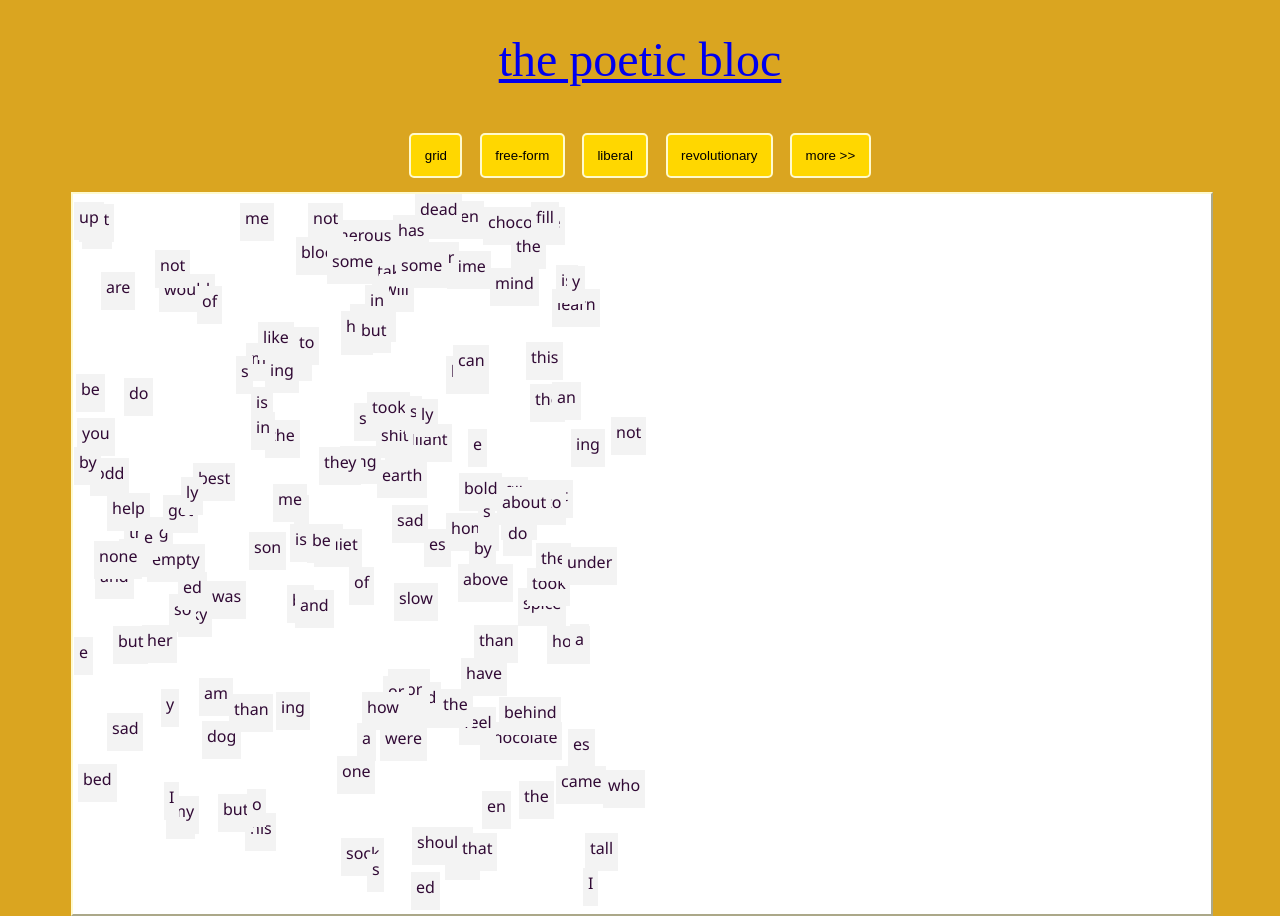
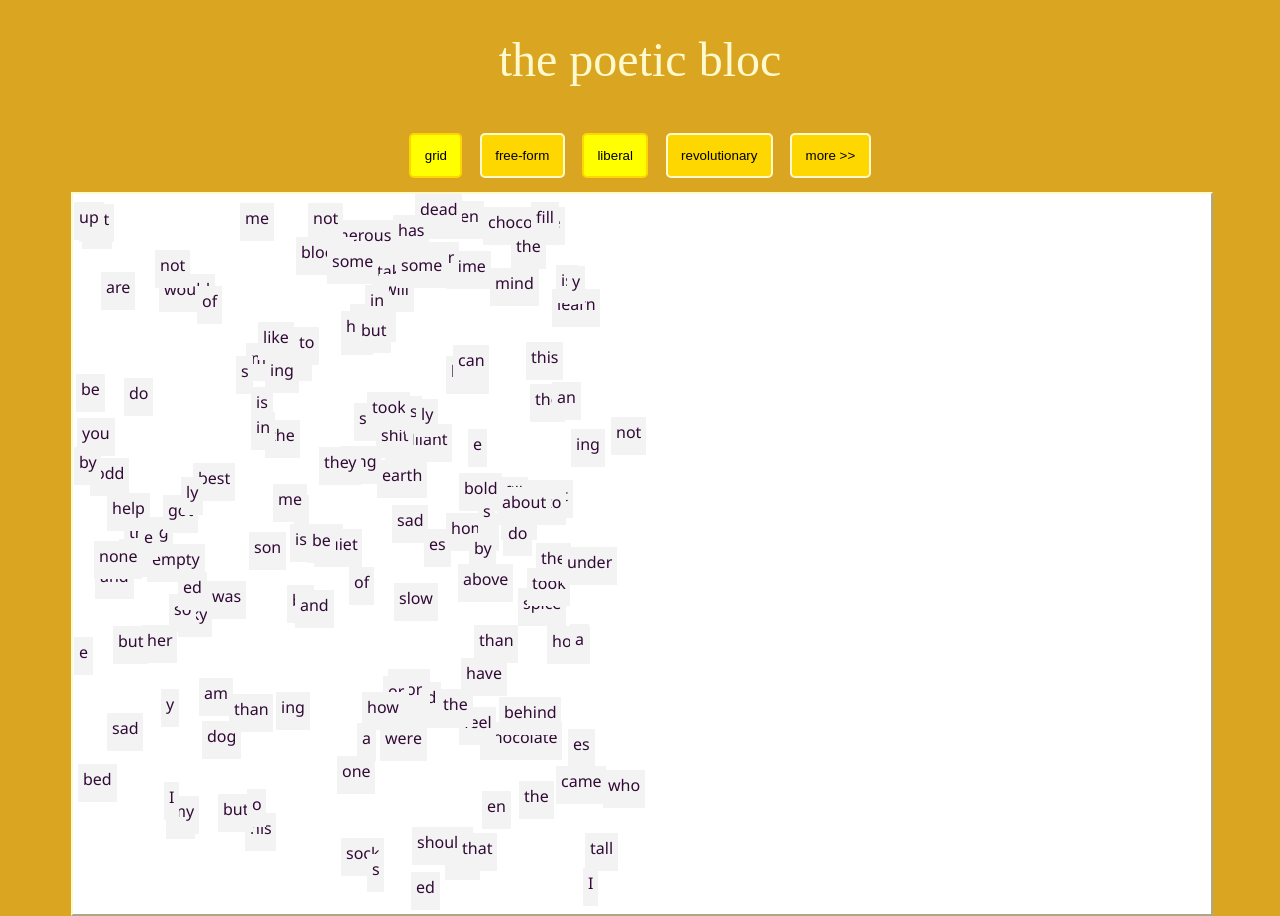
Before and after one commit to ruemca/the-poetic-bloc, a plain HTML site: page index.html in a window 1280 px wide. Shown: the top 916 px of the page. Drawn offline with nearby package versions, Linux system fonts and the light colour scheme; files that its build step writes are made by us from their sources; files whose address does not match are found by name; a web font is replaced by a local one.

Commit message:
Updated all files
updates:
- delete theme word elements when box unchecked
- change styles for buttons with current settings
- leave one side of container blank for poetry formation
- play with new structure in alternative 'revolutionary' mode (more updates to come on this)
- other unnameable incremental improvements

```diff
--- a/styles.css
+++ b/styles.css
@@ -14,6 +14,14 @@ header {
 }
 h1 {
     font: 3em 'Jacques Francois Shadow';
+    width:max-content;
+    margin-right:auto;
+    margin-left:auto;
+}
+h1 a {
+    cursor: crosshair;
+    text-decoration: none;
+    color:inherit;
 }
 nav {
     text-align: center;
@@ -53,7 +61,6 @@ menu ul li {
 }
 footer {
     font-size: 0.7em;
-    font-style: italic;
     text-align: center;
     margin:2em 0;
     padding:.5em;
@@ -61,11 +68,12 @@ footer {
 } footer a {
     text-decoration: none;
     color:lemonchiffon;
+    font-style: italic;
 } footer a:hover {
     color: yellow;
 }
 
-button {
+button, input#themeCheck {
     border-radius: 5px;
     padding: 1em;
     margin:1em 0.5em;
@@ -78,15 +86,20 @@ nav button {
     background-color: yellow;
     border: 2px solid gold;
 }
-menu button {
+input#themeCheck {
     background-color: gold;
     border:2px solid goldenrod;
     margin-left: 45px;
     margin-top: 30px;
-} menu button:hover {
+} input#themeCheck:hover {
     background-color: yellow;
     border: 2px solid gold;
     color: #000;
+}
+.selected {
+    background-color: yellow;
+    border: 2px solid gold;
+    /* cursor: default; */
 }
 
 
@@ -94,7 +107,7 @@ menu button {
     position: absolute;
     background-color: rgb(243, 243, 243);
     color:rgb(49, 10, 53);
-    width: min-content;
+    width: max-content;
     height: 1.8em;
     padding: 0.3em 0.3em;
 } .word:hover {
```
